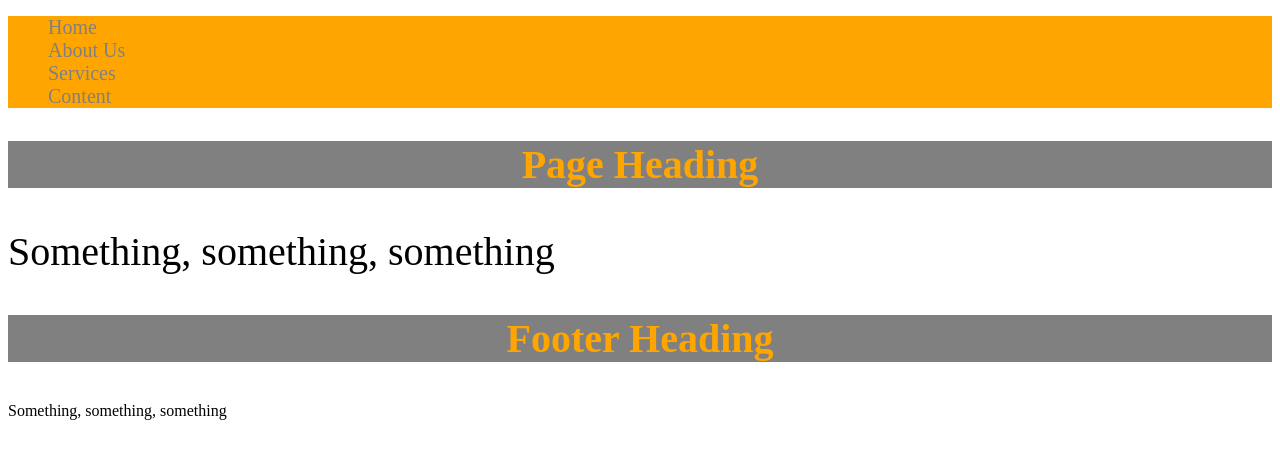
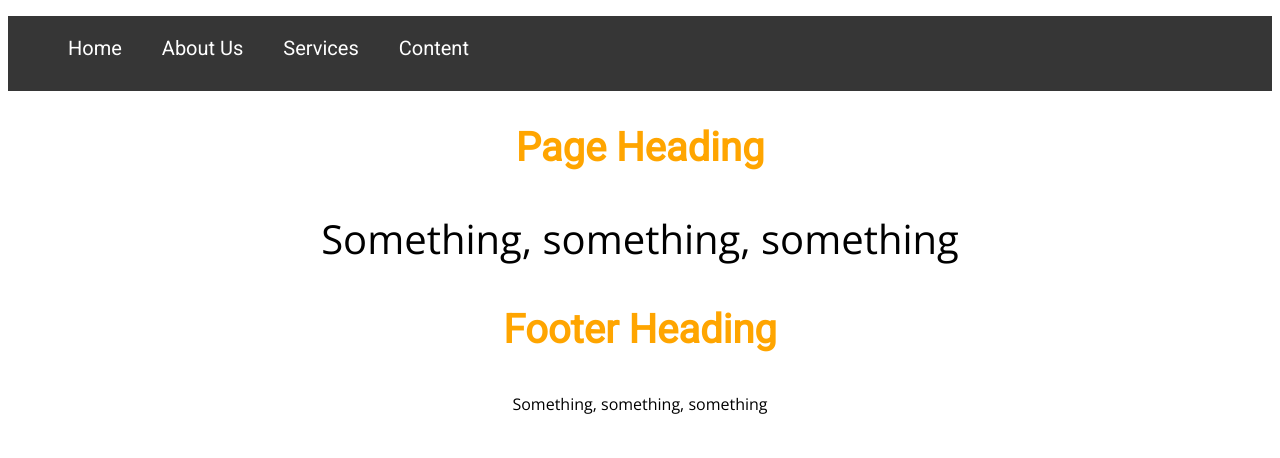
Before and after one commit to SpartanByte/sassTestEnv, a website: page index.html in a window 1280 px wide. Drawn offline with nearby package versions, Linux system fonts and the light colour scheme.

Commit message:
variables added to scss

```diff
--- a/index.html
+++ b/index.html
@@ -7,13 +7,7 @@
 	<title>Sass Tester</title>
 </head>
 <body>
-<!-- 	<div>
-		<div class="test-div">
-			<div class="inner-box">
-			</div>
-		</div>
-	</div>
- -->
+	<div class="main-wrapper">
 	 	<nav class="nav">
 	 		<ul>
 	 			<li><a href="#">Home</a></li>
@@ -30,5 +24,6 @@
 	 		<h3>Footer Heading</h3>
 	 		<p>Something, something, something</p>
 	 	</footer>
+	 </div>
 </body>
 </html>
--- a/scss/main.scss
+++ b/scss/main.scss
@@ -1,21 +1,55 @@
+@import url('https://fonts.googleapis.com/css?family=Roboto');
+@import url('https://fonts.googleapis.com/css?family=Open+Sans');
+
 /* Color Variables */
 $color-primary: orange;
 $color-secondary: gray;
 $color-tertiary: royalblue;
+$color-dark: #363636;
+$color-light: #fff;
+
+/* Fonts */
+$roboto: 'Roboto', sans-serif;
+$openSans: 'Open Sans', sans-serif;
+
 /* Font Size Variables */
 $font-lg: 40px;
 $font-md: 30px;
 $font-sm: 20px;
 
+/* Padding */
+$standardPadding: 20px;
+$topGridHeight: 75px;
+
+.main-wrapper p{
+	text-align:center;
+	font-size: fontSize($font-sm);
+	font-family: $openSans;
+}
+
 .nav{
-	background: $color-primary;
+	display:block;
+	background:red;
+	ul{
+		background: $color-dark;
+		height: $topGridHeight;
+
+	}
 	ul li {
+		background: $color-dark;
 		list-style: none;
+		max-width:200px;
+		z-index: 99;
+		float:left;
+		padding: $standardPadding;
+
 	}
 	a{
 		text-decoration: none;
 		font-size: $font-sm;
-		color: $color-secondary;
+		font-family: $roboto;
+		color: $color-light;
+		vertical-align: middle;
 		&:hover{
 			color: $color-tertiary;
 		}
@@ -24,8 +58,8 @@ $font-sm: 20px;
 
 .heading{
 	color: $color-primary;
+	font-family: $roboto;
 	font-size: $font-lg;
-	background: $color-secondary;
 	text-align:center;
 }
 
@@ -41,10 +75,14 @@ $font-sm: 20px;
 	}
 }
 
-.footer h3{
-	@extend .heading;
+.footer{
+	h3{
+		@extend .heading;
+	}
 }
+
 
 .banner p{
 	font-size: fontSize($font-sm);
+	font-family: $openSans;
 }
```
Also changed, not shown: css/main.css. Lines whose indentation alone changed are shown as unchanged.
